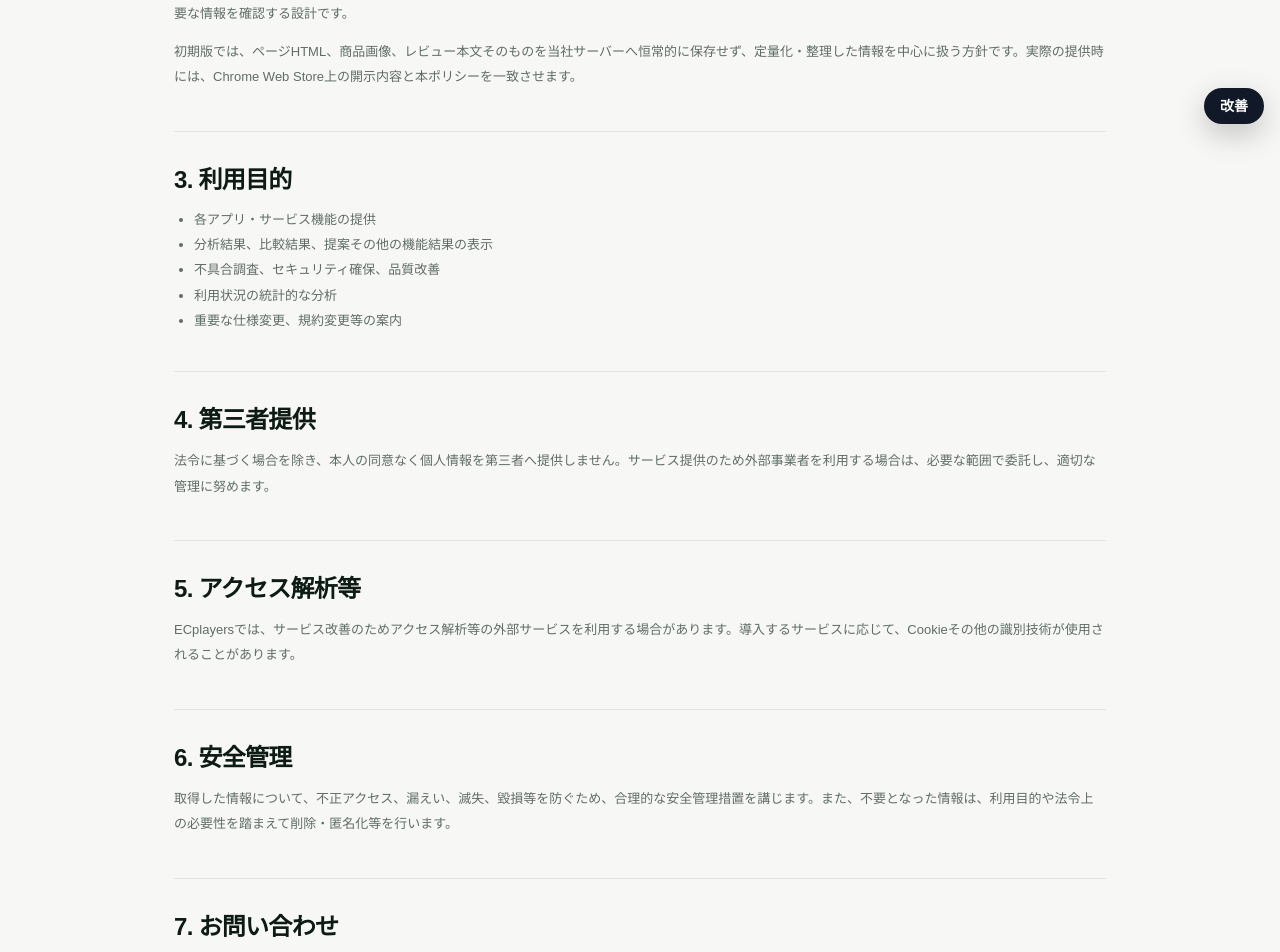
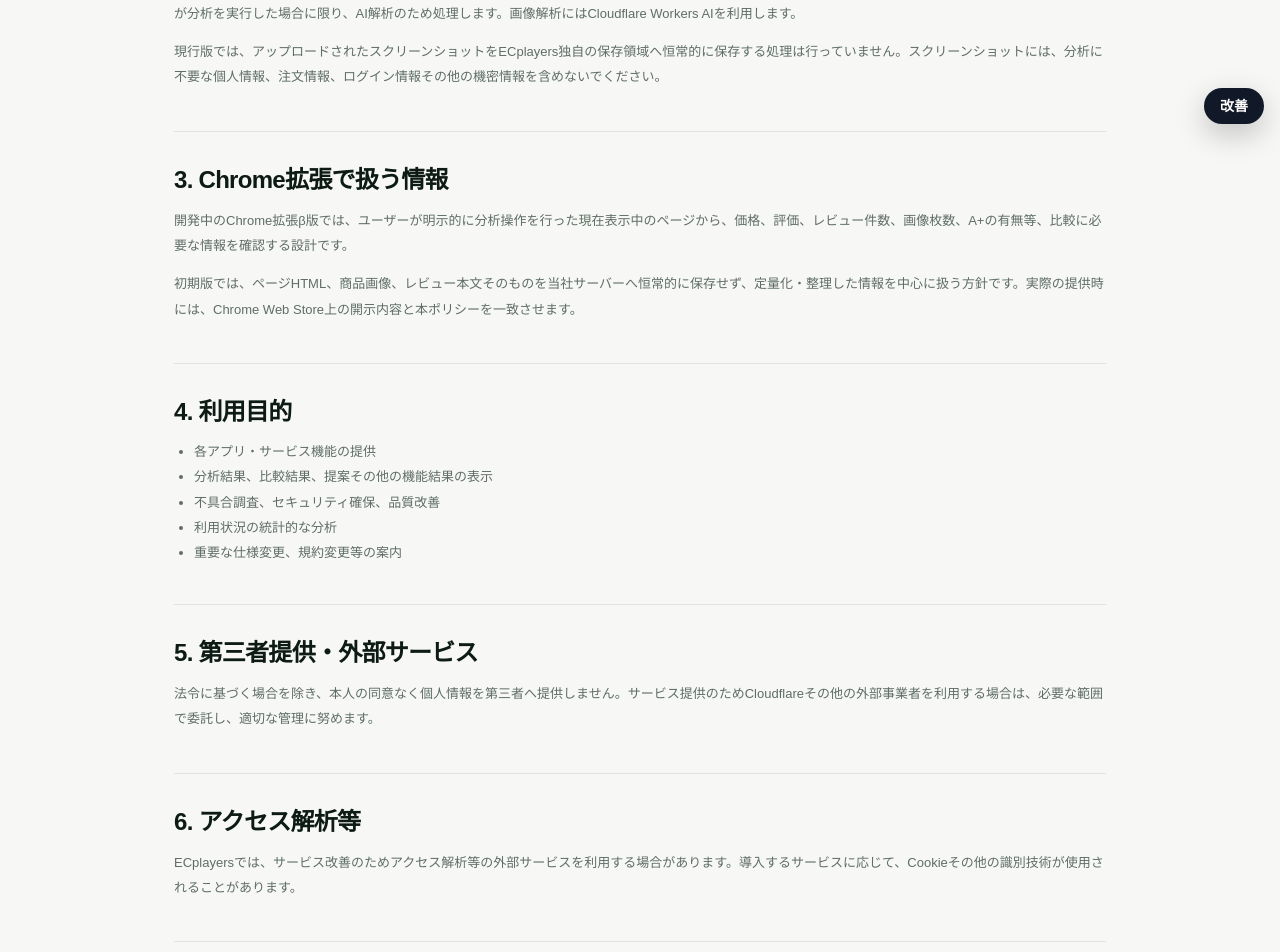
Before and after one commit to hrt14/ecplayers, a Next.js app: page /privacy in a window 1280 px wide. Shown: the part 660-1612 px from the top of the page. Built offline with nearby package versions, Linux system fonts and the light colour scheme.

Commit message:
Document screenshot AI processing

```diff
--- a/app/privacy/page.tsx
+++ b/app/privacy/page.tsx
@@ -20,12 +20,13 @@ export default function PrivacyPage() {
       </section>
       <div className={styles.body}>
         <section><h2>1. 取得する情報</h2><p>ECplayersでは、各アプリの提供・改善のため、入力されたURLその他ユーザーが入力した情報、アクセス日時、ブラウザ情報、利用機能、エラー情報等を取得する場合があります。アカウント機能を提供する場合は、ログインに必要な識別情報等を取得する場合があります。</p></section>
-        <section><h2>2. Chrome拡張で扱う情報</h2><p>開発中のChrome拡張β版では、ユーザーが明示的に分析操作を行った現在表示中のページから、価格、評価、レビュー件数、画像枚数、A+の有無等、比較に必要な情報を確認する設計です。</p><p>初期版では、ページHTML、商品画像、レビュー本文そのものを当社サーバーへ恒常的に保存せず、定量化・整理した情報を中心に扱う方針です。実際の提供時には、Chrome Web Store上の開示内容と本ポリシーを一致させます。</p></section>
-        <section><h2>3. 利用目的</h2><ul><li>各アプリ・サービス機能の提供</li><li>分析結果、比較結果、提案その他の機能結果の表示</li><li>不具合調査、セキュリティ確保、品質改善</li><li>利用状況の統計的な分析</li><li>重要な仕様変更、規約変更等の案内</li></ul></section>
-        <section><h2>4. 第三者提供</h2><p>法令に基づく場合を除き、本人の同意なく個人情報を第三者へ提供しません。サービス提供のため外部事業者を利用する場合は、必要な範囲で委託し、適切な管理に努めます。</p></section>
-        <section><h2>5. アクセス解析等</h2><p>ECplayersでは、サービス改善のためアクセス解析等の外部サービスを利用する場合があります。導入するサービスに応じて、Cookieその他の識別技術が使用されることがあります。</p></section>
-        <section><h2>6. 安全管理</h2><p>取得した情報について、不正アクセス、漏えい、滅失、毀損等を防ぐため、合理的な安全管理措置を講じます。また、不要となった情報は、利用目的や法令上の必要性を踏まえて削除・匿名化等を行います。</p></section>
-        <section><h2>7. お問い合わせ</h2><p>本ポリシーに関するお問い合わせは、株式会社まんがびと公式サイトからご連絡ください。</p><p>制定日：2026年8月8日<br />最終改定日：2026年8月26日</p></section>
+        <section><h2>2. 画像比較・AI分析で扱う情報</h2><p>「検索サムネイル改善発見」では、ユーザーが選択した検索結果のスクリーンショット、モール種別、検索キーワードおよび自社商品の指定位置を、ユーザーが分析を実行した場合に限り、AI解析のため処理します。画像解析にはCloudflare Workers AIを利用します。</p><p>現行版では、アップロードされたスクリーンショットをECplayers独自の保存領域へ恒常的に保存する処理は行っていません。スクリーンショットには、分析に不要な個人情報、注文情報、ログイン情報その他の機密情報を含めないでください。</p></section>
+        <section><h2>3. Chrome拡張で扱う情報</h2><p>開発中のChrome拡張β版では、ユーザーが明示的に分析操作を行った現在表示中のページから、価格、評価、レビュー件数、画像枚数、A+の有無等、比較に必要な情報を確認する設計です。</p><p>初期版では、ページHTML、商品画像、レビュー本文そのものを当社サーバーへ恒常的に保存せず、定量化・整理した情報を中心に扱う方針です。実際の提供時には、Chrome Web Store上の開示内容と本ポリシーを一致させます。</p></section>
+        <section><h2>4. 利用目的</h2><ul><li>各アプリ・サービス機能の提供</li><li>分析結果、比較結果、提案その他の機能結果の表示</li><li>不具合調査、セキュリティ確保、品質改善</li><li>利用状況の統計的な分析</li><li>重要な仕様変更、規約変更等の案内</li></ul></section>
+        <section><h2>5. 第三者提供・外部サービス</h2><p>法令に基づく場合を除き、本人の同意なく個人情報を第三者へ提供しません。サービス提供のためCloudflareその他の外部事業者を利用する場合は、必要な範囲で委託し、適切な管理に努めます。</p></section>
+        <section><h2>6. アクセス解析等</h2><p>ECplayersでは、サービス改善のためアクセス解析等の外部サービスを利用する場合があります。導入するサービスに応じて、Cookieその他の識別技術が使用されることがあります。</p></section>
+        <section><h2>7. 安全管理</h2><p>取得した情報について、不正アクセス、漏えい、滅失、毀損等を防ぐため、合理的な安全管理措置を講じます。また、不要となった情報は、利用目的や法令上の必要性を踏まえて削除・匿名化等を行います。</p></section>
+        <section><h2>8. お問い合わせ</h2><p>本ポリシーに関するお問い合わせは、株式会社まんがびと公式サイトからご連絡ください。</p><p>制定日：2026年8月8日<br />最終改定日：2026年8月26日</p></section>
         <div className={styles.links}><a href="/terms">利用規約</a><a href="/trademarks">第三者商標について</a><a href="https://mangabito.biz/" target="_blank" rel="noreferrer">株式会社まんがびと公式サイト</a></div>
       </div>
       <footer className={styles.footer}><span>© 株式会社まんがびと</span><nav><a href="/#apps">アプリ一覧</a><a href="/terms">利用規約</a><a href="/privacy">プライバシー</a><a href="/trademarks">第三者商標</a></nav></footer>
```
